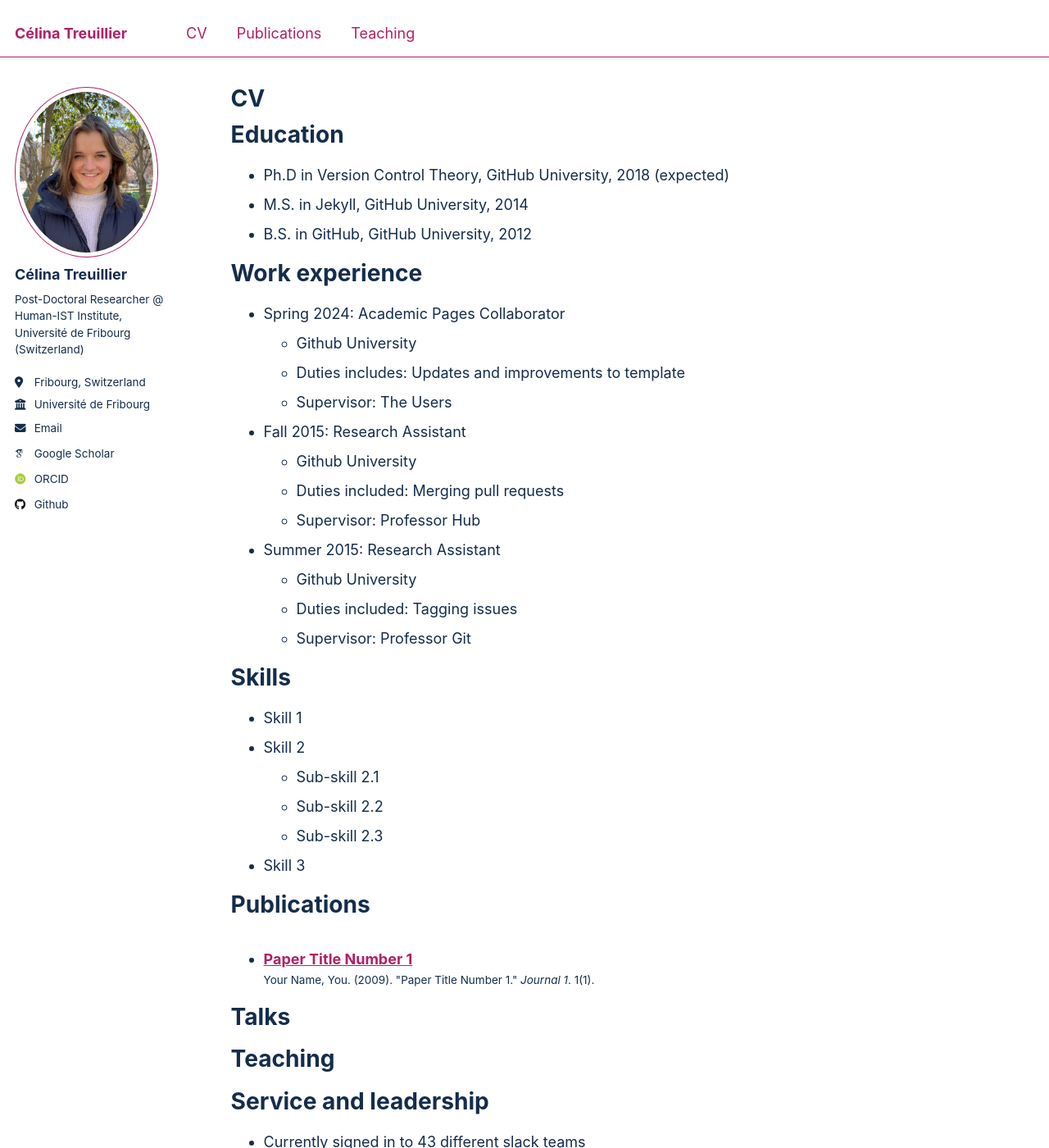
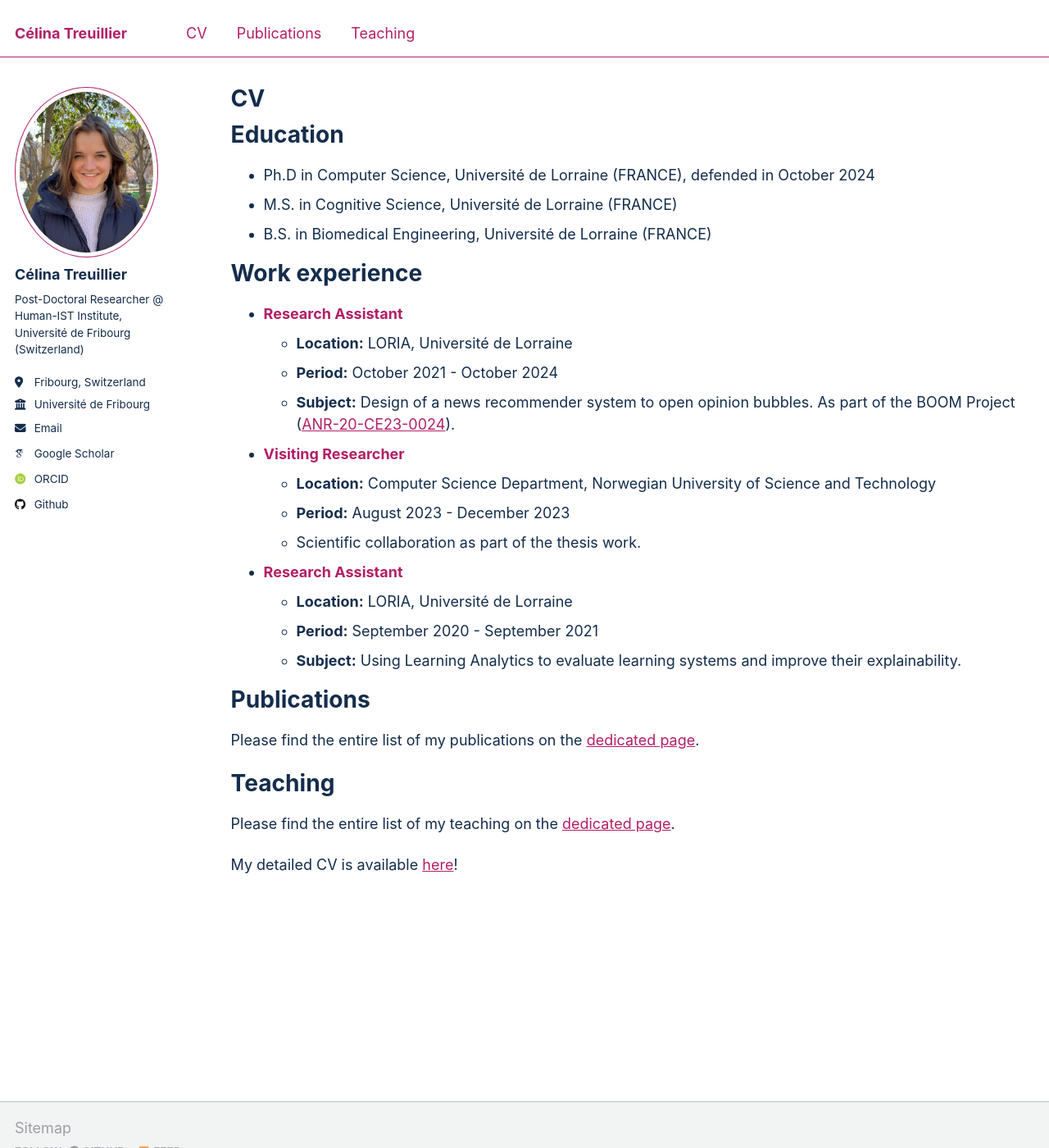
Before and after one commit to celinatreuillier/celinatreuillier.github.io, a Jekyll site: the page built from _pages/cv.md, in a window 1280 px wide and 1400 px high. Shown: the whole window at 82% size. Built offline with Jekyll 4.4.1, drawn with Linux system fonts in a browser that asks for light colours; some web fonts are replaced.

Commit message:
updated CV

```diff
--- a/_pages/cv.md
+++ b/_pages/cv.md
@@ -11,54 +11,40 @@ redirect_from:
 
 Education
 ======
-* Ph.D in Version Control Theory, GitHub University, 2018 (expected)
-* M.S. in Jekyll, GitHub University, 2014
-* B.S. in GitHub, GitHub University, 2012
+* Ph.D in Computer Science, Université de Lorraine (FRANCE), defended in October 2024
+* M.S. in Cognitive Science, Université de Lorraine (FRANCE)
+* B.S. in Biomedical Engineering, Université de Lorraine (FRANCE)
 
 Work experience
 ======
-* Spring 2024: Academic Pages Collaborator
-  * Github University
-  * Duties includes: Updates and improvements to template
-  * Supervisor: The Users
+* <span style="color: #b21f66">**Research Assistant**</span>
+  * **Location:** LORIA, Université de Lorraine
+  * **Period:** October 2021 - October 2024
+  * **Subject:** Design of a news recommender system to open opinion bubbles. As part of the BOOM Project ([ANR-20-CE23-0024](https://anr.fr/Projet-ANR-20-CE23-0024)).
 
-* Fall 2015: Research Assistant
-  * Github University
-  * Duties included: Merging pull requests
-  * Supervisor: Professor Hub
 
-* Summer 2015: Research Assistant
-  * Github University
-  * Duties included: Tagging issues
-  * Supervisor: Professor Git
+* <span style="color: #b21f66">**Visiting Researcher**</span>
+  * **Location:** Computer Science Department, Norwegian University of Science and Technology
+  * **Period:** August 2023 - December 2023
+  * Scientific collaboration as part of the thesis work.
 
-Skills
-======
-* Skill 1
-* Skill 2
-  * Sub-skill 2.1
-  * Sub-skill 2.2
-  * Sub-skill 2.3
-* Skill 3
+
+* <span style="color: #b21f66">**Research Assistant**</span>
+  * **Location:** LORIA, Université de Lorraine
+  * **Period:** September 2020 - September 2021
+  * **Subject:** Using Learning Analytics to evaluate learning systems and improve their explainability.
+
 
 Publications
 ======
-  <ul>{% for post in site.publications reversed %}
-    {% include archive-single-cv.html %}
-  {% endfor %}</ul>
 
-Talks
-======
-  <ul>{% for post in site.talks reversed %}
-    {% include archive-single-talk-cv.html  %}
-  {% endfor %}</ul>
+Please find the entire list of my publications on the [dedicated page](https://celinatreuillier.github.io/publications/).
+
 
 Teaching
 ======
-  <ul>{% for post in site.teaching reversed %}
-    {% include archive-single-cv.html %}
-  {% endfor %}</ul>
 
-Service and leadership
-======
-* Currently signed in to 43 different slack teams
+Please find the entire list of my teaching on the [dedicated page](https://celinatreuillier.github.io/teaching/).
+
+
+My detailed CV is available [here](//files/CV_TREUILLIER.pdf)!
```
Also changed, not shown: 1 other file.
